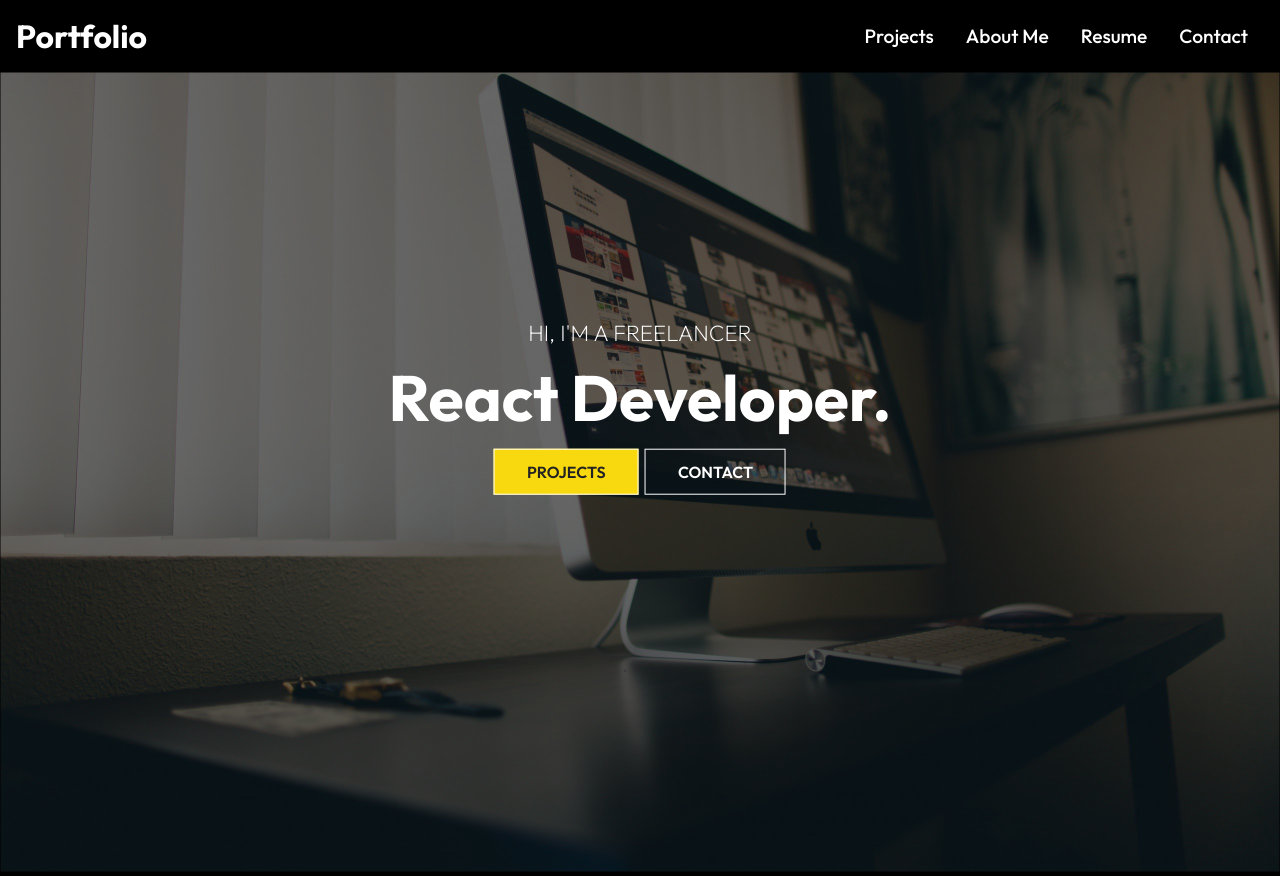
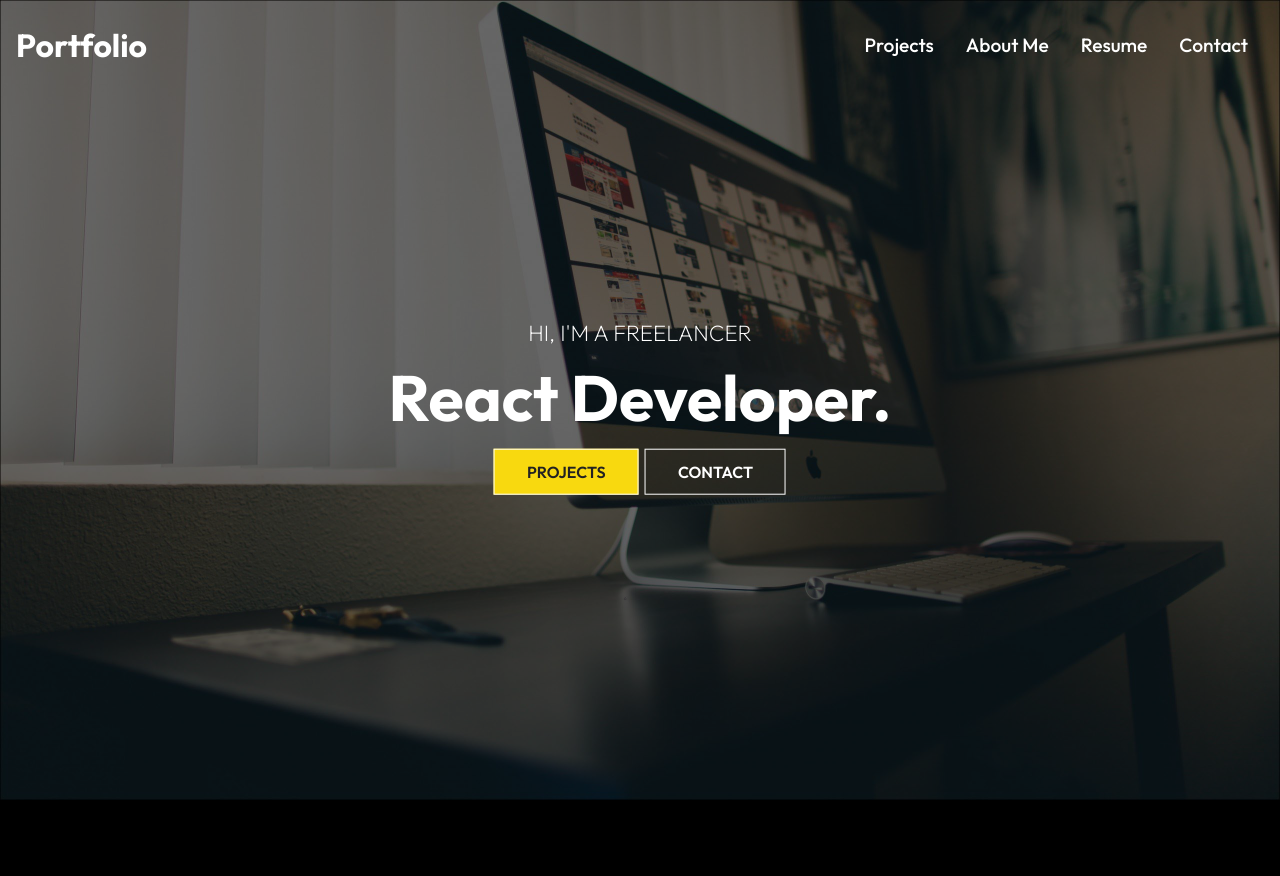
Before and after one commit to Meduion/bwyattdev, a React (Create React App) app: page / in a window 1280 px wide. After the commit the page ends 804 px from the top, so only its background shows below. Built offline with nearby package versions, Linux system fonts and the light colour scheme; a web font is replaced by a local one.

Commit message:
fixed navbar to page top

```diff
--- a/src/components/NavBar.js
+++ b/src/components/NavBar.js
@@ -6,8 +6,19 @@
   const [click, setClick] = useState(false);
   const handleClick = () => setClick(!click);
 
+  const [color, setColor] = useState(false);
+  const changeColor = () => {
+    if(window.scrollY >= 100){
+      setColor(true);
+    } else {
+      setColor(false);
+    }
+  };
+
+  window.addEventListener('scroll', changeColor);
+
   return (
-    <div className="header">
+    <div className={color ? "header header-bg" : "header"}>
       <a href="#Home" onClick={() => switchPage('Home')} className={currentPage === 'Home'}>
         <h1>Portfolio</h1>
       </a>
--- a/src/components/NavBarStyles.css
+++ b/src/components/NavBarStyles.css
@@ -3,6 +3,15 @@
   justify-content: space-between;
   align-items: center;
   padding: 1rem;
+  position: fixed;
+  width: 100%;
+  height: 90px;
+  z-index: 10;
+}
+
+.header-bg {
+  background-color: rgb(0, 0, 0.85);
+  transition: 0.5s;
 }
 
 .nav-menu {
```
